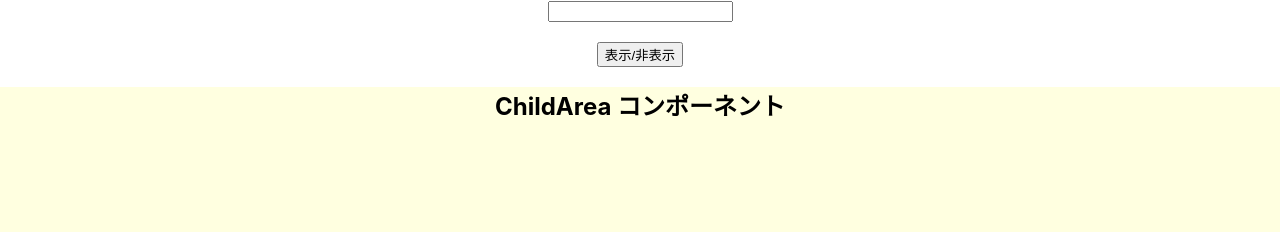
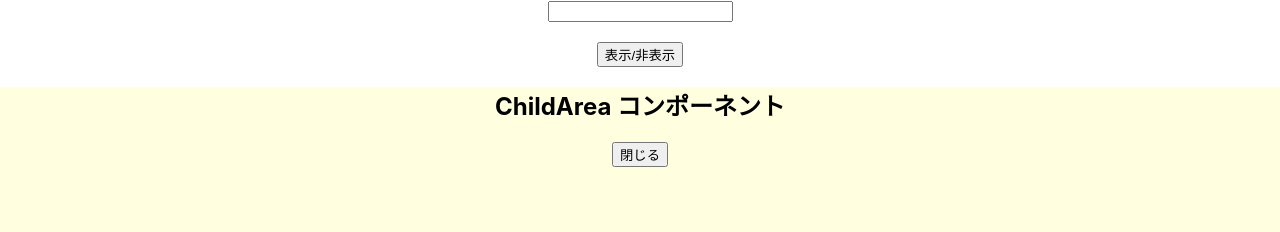
Before and after one commit to kingkazuma7/react-app-jakee, a React (Create React App) app: page / in a window 1280 px wide. Both pictures are taken after a click on the button "表示/非表示". Shown: the top 232 px of the page. Built offline with nearby package versions, Linux system fonts and the light colour scheme.

Commit message:
useCallback useMemo

```diff
--- a/src/App.js
+++ b/src/App.js
@@ -1,10 +1,10 @@
-import { useState } from 'react';
+import { useCallback, useMemo, useState } from 'react';
 import './App.css' ;
 import { ChildArea } from './components/ChildArea';
 
 function App() {
-  const [text, setText] = useState();
-  const [open, setOpen] = useState(false);
+  const [text, setText] = useState(); // テキストの入力check
+  const [open, setOpen] = useState(false); // 要素の表示/非表示check
 
   // テキストの変更値取得
   const onChangeText = (e) => {
@@ -17,12 +17,20 @@
     setOpen(!open);
   }
 
+  // ボタンクリックで非表示
+  const onClickClose = useCallback(() => {
+    setOpen(false);
+  }, [setOpen]);
+
+  // 変数のmemo化
+  const temp = useMemo(() => 1 + 3, []);
+
   return (
     <div className="App">
       <input type="text" onChange={onChangeText} />
       <br /><br />
       <button onClick={onClickOpen}>表示/非表示</button>
-      <ChildArea open={open} />
+      <ChildArea open={open} onClickClose={onClickClose} />
     </div>
   );
 }
--- a/src/components/ChildArea.jsx
+++ b/src/components/ChildArea.jsx
@@ -8,7 +8,7 @@
 }
 
 export const ChildArea = memo((props) => {
-  const { open } = props;
+  const { open, onClickClose } = props; // コンポに関数が2つある状態
   console.log("childAreaがレンダリング");
 
   // 重いデータ
@@ -22,6 +22,7 @@
     {open ? (
         <div style={style}>
           <h2>ChildArea コンポーネント</h2>
+          <button onClick={onClickClose}>閉じる</button>
         </div>
       ) : null}
     </>
```
